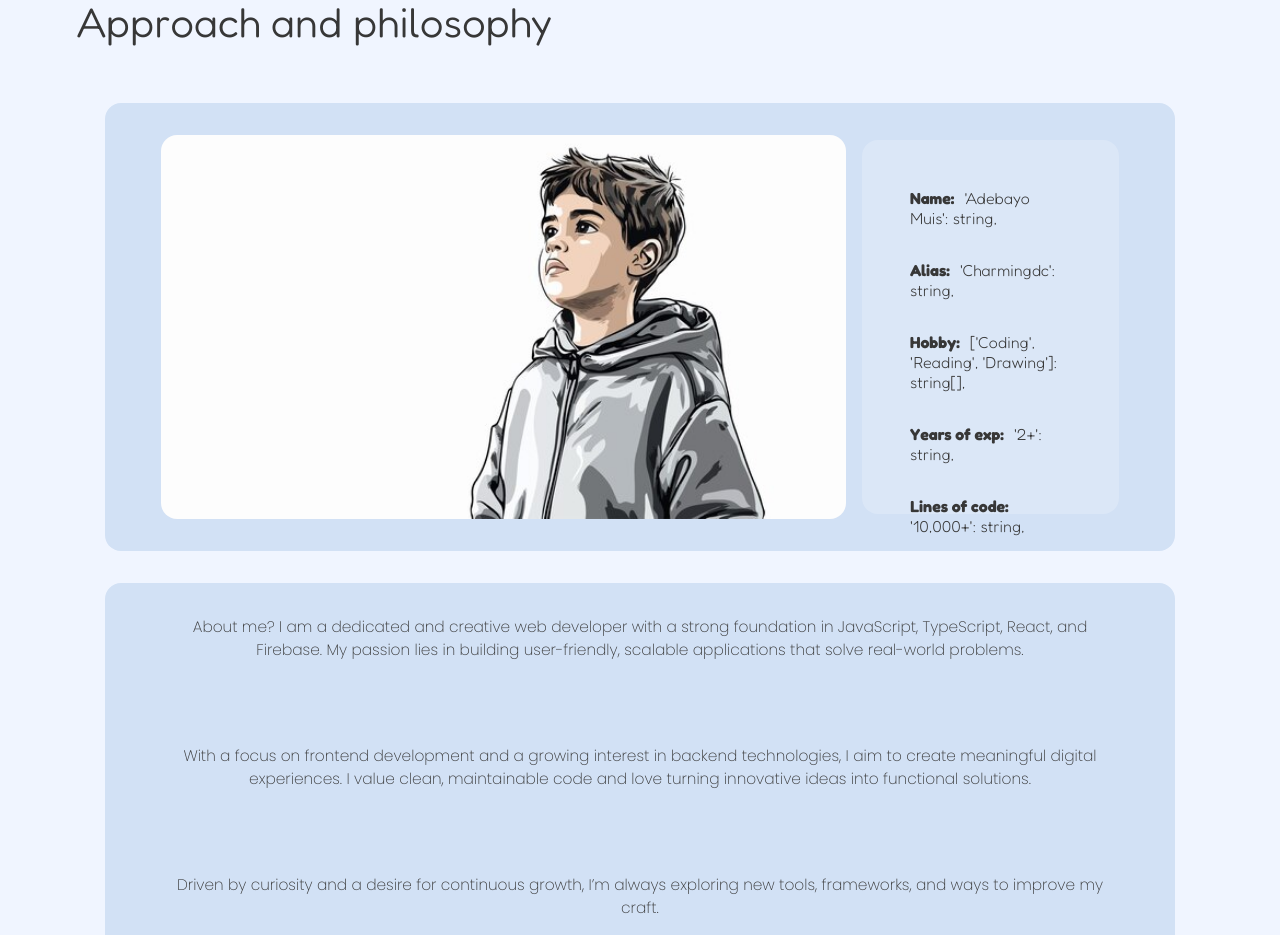
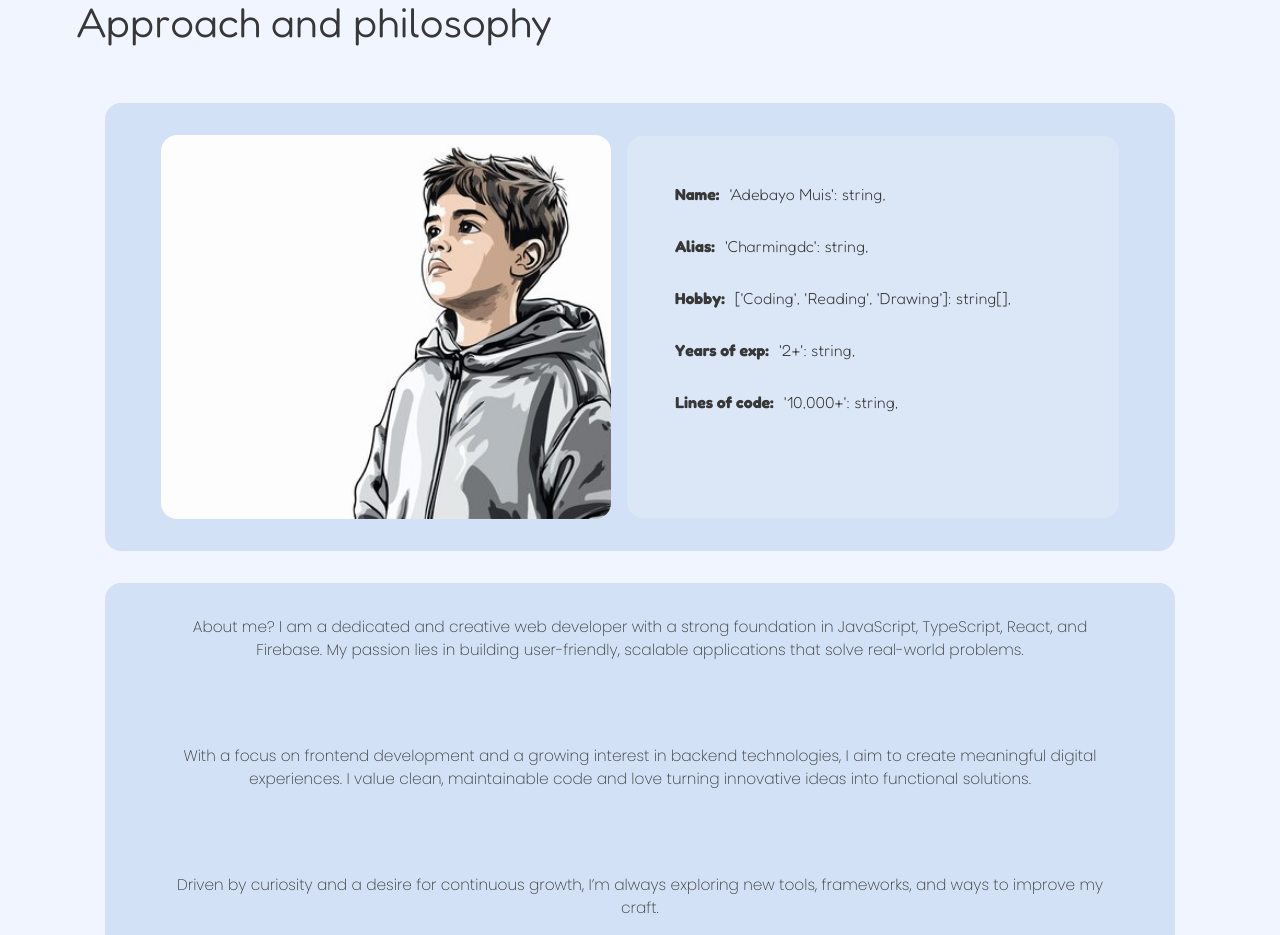
Before and after one commit to Charmingdc/Personal-Website, a React (Vite) app: page / in a window 1280 px wide. Shown: the part 980-1915 px from the top of the page. Built offline with nearby package versions, Linux system fonts and the light colour scheme.

Commit message:
Minor update

```diff
--- a/src/App.css
+++ b/src/App.css
@@ -226,16 +226,23 @@ section {
  gap: 1rem;
 }
 
-.about-section-brief > img {
+.about-section-brief > div {
  width: 100%;
  height: 70%;
  object-fit: cover;
  border-radius: var(--box-radius);
- transition: 400ms;
 
- &:hover {
+ &:hover img {
   transform: scale(0.96);
  }
+}
+
+.about-section-brief > div img {
+ width: 100%;
+ height: 100%;
+ object-fit: cover;
+ border-radius: var(--box-radius);
+ transition: 400ms;
 }
 
 .about-section-brief > ul {
@@ -529,11 +536,11 @@ footer > div {
     height: 24rem;
     flex-direction: row;
   }
-  .about-section-brief > img {
+  .about-section-brief > div {
    height: 100%;
   }
   .about-section-brief ul {
-   height: 85%;
+   height: 87%;
    padding: 0 5%;
    padding-top: 3rem;
    max-height: 100%;
--- a/src/components/AboutmeSection.tsx
+++ b/src/components/AboutmeSection.tsx
@@ -32,13 +32,17 @@ const AboutmeSection = () => {
          </motion.h1>
       </MotionConfig>
 
+
       <motion.div
         className="about-section-brief"
         initial={{opacity: 0, x: '-100%'}}
         whileInView={{ opacity: 1, x: '0', transition: {duration: 1, ease: 'easeOut'} }}>
+
+        <div>
           <img
           src='/illustrations/sketch-boy.jpg'
           alt='Adebayo Muis ( Charmingdc )' />
+        </div>
 
         <ul>
           <li>
```
Lines whose indentation alone changed are shown as unchanged.
